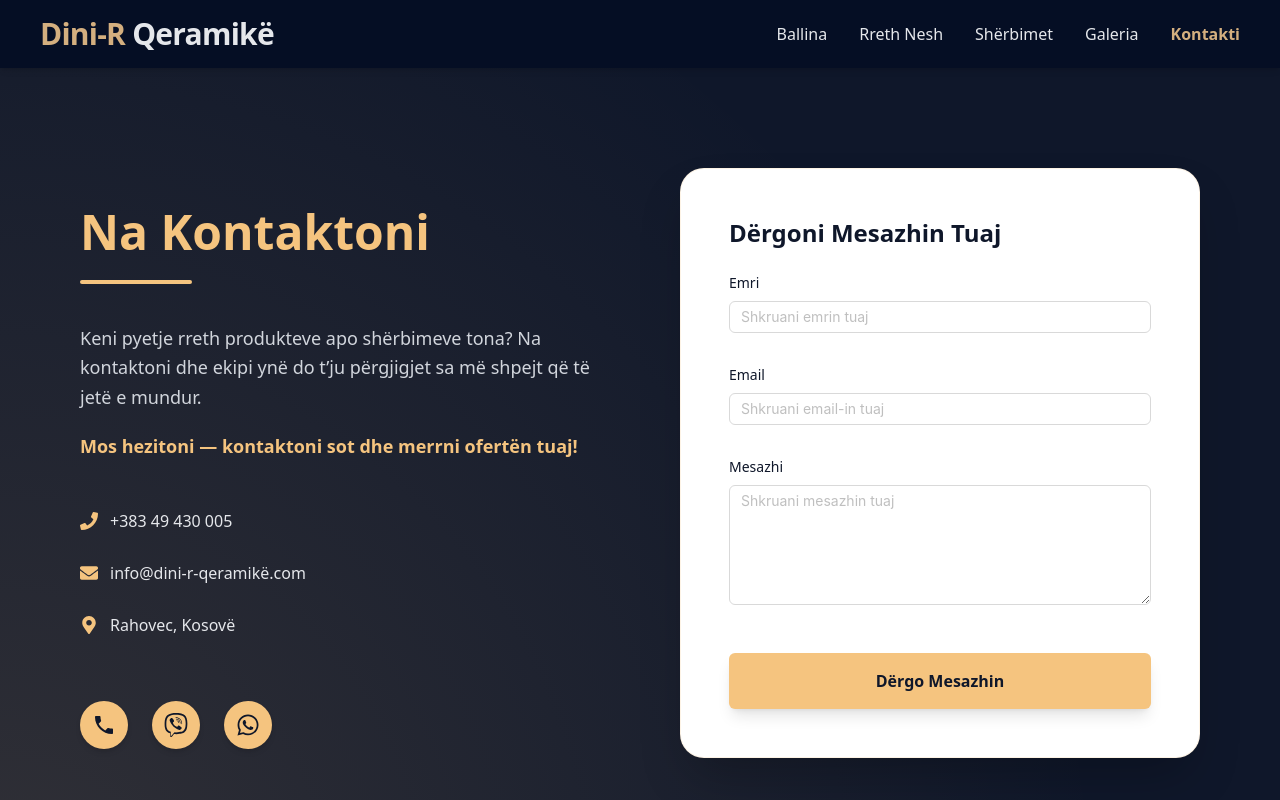
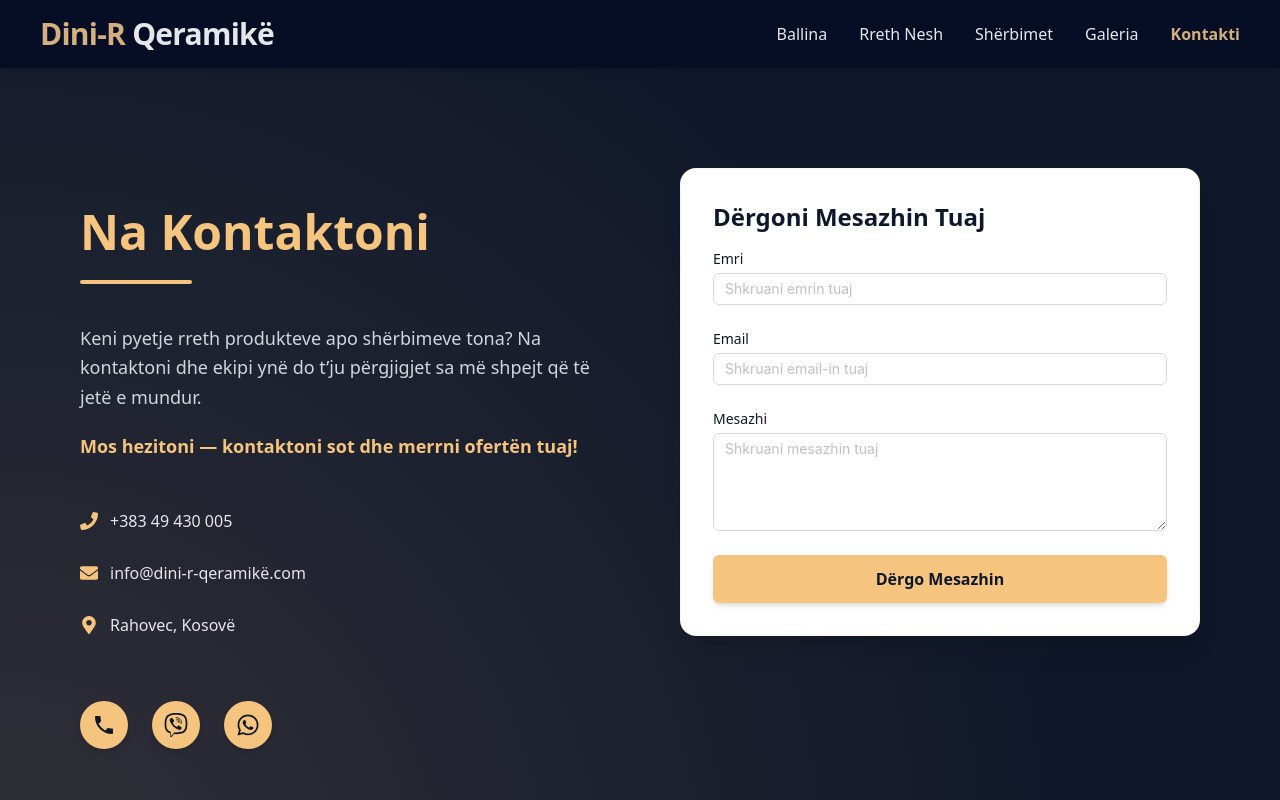
Before and after one commit to altinhamzaa/dini-r, a React (Vite) app: page /contact in a window 1280 px wide. Shown: the top 800 px of the page. Built offline with nearby package versions, Linux system fonts and the light colour scheme.

Commit message:
really last one

```diff
--- a/src/components/ContactForm.tsx
+++ b/src/components/ContactForm.tsx
@@ -85,48 +85,48 @@ const ContactForm: React.FC = () => {
         </div>
 
         <form
-          className="bg-white rounded-3xl shadow-2xl p-10 sm:p-12 space-y-8 border border-[#f5c47f]/20 5 lg:mt-0 w-full"
+          className="bg-white rounded-2xl shadow-xl p-6 sm:p-8 space-y-6 border border-[#f5c47f]/20 w-full"
           onSubmit={(e) => e.preventDefault()}
         >
-          <h3 className="text-2xl font-semibold text-[#0f172a] mb-6">
+          <h3 className="text-xl sm:text-2xl font-semibold text-[#0f172a] mb-4">
             Dërgoni Mesazhin Tuaj
           </h3>
 
           <div className="w-full">
-            <label className="block text-sm font-medium text-[#0f172a] mb-2">
+            <label className="block text-sm font-medium text-[#0f172a] mb-1">
               Emri
             </label>
             <Input
               placeholder="Shkruani emrin tuaj"
-              className="border-gray-300 rounded-md py-3 focus:ring-2 focus:ring-[#f5c47f] focus:border-[#f5c47f] w-full"
+              className="border-gray-300 rounded-md py-2 focus:ring-2 focus:ring-[#f5c47f] focus:border-[#f5c47f] w-full"
             />
           </div>
 
           <div className="w-full">
-            <label className="block text-sm font-medium text-[#0f172a] mb-2">
+            <label className="block text-sm font-medium text-[#0f172a] mb-1">
               Email
             </label>
             <Input
               type="email"
               placeholder="Shkruani email-in tuaj"
-              className="border-gray-300 rounded-md py-3 focus:ring-2 focus:ring-[#f5c47f] focus:border-[#f5c47f] w-full"
+              className="border-gray-300 rounded-md py-2 focus:ring-2 focus:ring-[#f5c47f] focus:border-[#f5c47f] w-full"
             />
           </div>
 
           <div className="w-full">
-            <label className="block text-sm font-medium text-[#0f172a] mb-2">
+            <label className="block text-sm font-medium text-[#0f172a] mb-1">
               Mesazhi
             </label>
             <Input.TextArea
-              rows={5}
+              rows={4}
               placeholder="Shkruani mesazhin tuaj"
-              className="border-gray-300 rounded-md py-3 focus:ring-2 focus:ring-[#f5c47f] focus:border-[#f5c47f] w-full"
+              className="border-gray-300 rounded-md py-2 focus:ring-2 focus:ring-[#f5c47f] focus:border-[#f5c47f] w-full resize-none"
             />
           </div>
 
           <button
             type="submit"
-            className="w-full bg-[#f5c47f] text-[#0f172a] py-4 rounded-md font-semibold shadow-lg hover:bg-[#ffd899] transition duration-300 mt-4"
+            className="w-full bg-[#f5c47f] text-[#0f172a] py-3 rounded-md font-semibold shadow-md hover:bg-[#ffd899] transition duration-300"
           >
             Dërgo Mesazhin
           </button>
```
